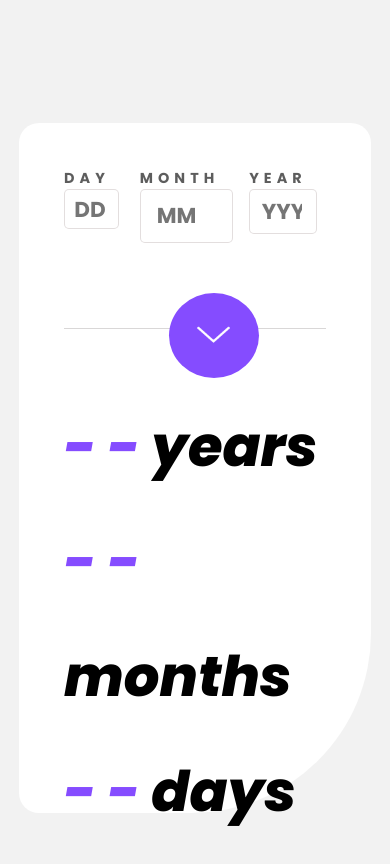
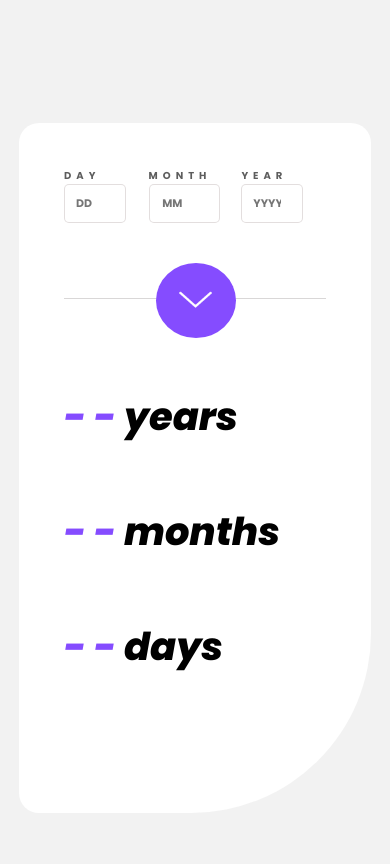
Before and after one commit to Edu-hsf/Coding_Projects, a plain HTML site: page Age-Calculator/index.html in a window 390 px wide. Drawn offline with Linux system fonts and the light colour scheme.

Commit message:
atualização

```diff
--- a/Age-Calculator/styles.css
+++ b/Age-Calculator/styles.css
@@ -190,3 +190,64 @@ span{
         font-size: 350%;
     }
 }
+
+@media screen and (max-width: 480px){
+    input{
+        width: 50%;
+        font-size: 150%;
+        padding-left: 20%;
+        padding-right: 44%;
+        padding-top: 20%;
+        padding-bottom: 20%;
+    }
+
+    form{
+        font-size: 10px;
+    }
+
+    .arrowButton{
+        width: 80px;
+        height: 75px;
+        left: 35%;
+        top: 40px;
+    }
+
+    section{
+        font-size: 350%;
+
+    }
+}
+
+@media screen and (max-width: 412px){
+    input{
+        width: 50%;
+        font-size: 11px;
+        padding-left: 20%;
+        padding-right: 40%;
+        padding-top: 10px;
+        padding-bottom: 10px;
+    }
+
+    form{
+        font-size: 10px;
+    }
+
+    .arrowButton{
+        width: 80px;
+        height: 75px;
+        left: 35%;
+        top: 40px;
+    }
+
+    section{
+        font-size: 240%;
+
+    }
+}
+
+@media screen and (max-width: 328px){
+    section{
+        font-size: 150%;
+
+    }
+}
```
